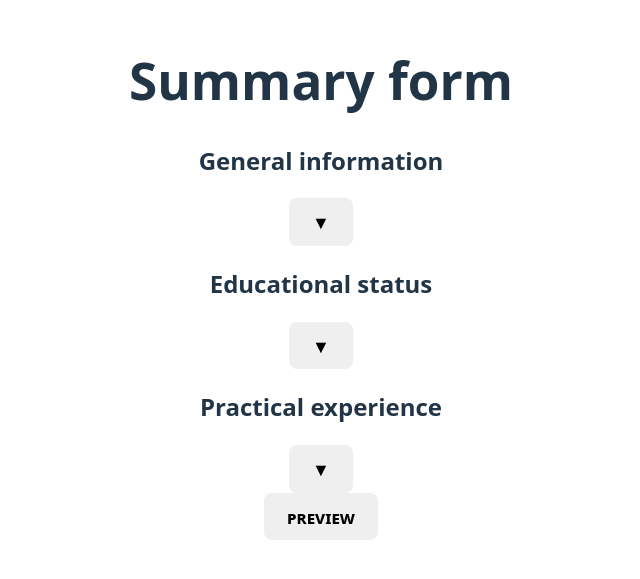
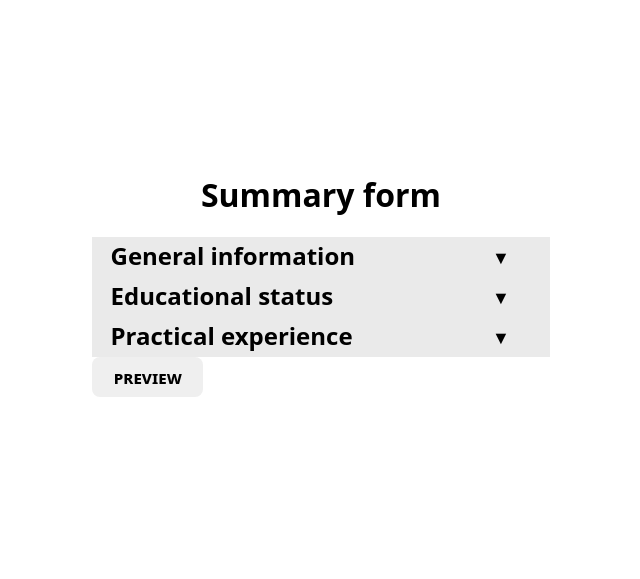
Before and after one commit to petrushya/sample-cv, a React (Vite) app: page / in a window 1280 px wide. Shown: the part 121-700 px from the top of the page, without its empty margins (319-959 px from the left). Built offline with nearby package versions, Linux system fonts and the light colour scheme.

Commit message:
changed App.css & index.css

```diff
--- a/src/App.css
+++ b/src/App.css
@@ -1,76 +1,48 @@
 #root {
-  max-width: 1280px;
+  max-width: 70ch;
   margin: 0 auto;
-  padding: 2rem;
+  padding: 2rem 0;
   text-align: center;
+  --gray-color: color-mix(in oklch, graytext 16%, field);
+  --light-gray-color: color-mix(in oklch, graytext 8%, field);
+  --dark-gray-color: color-mix(in oklch, graytext 48%, field);
 }
 
-.logo {
-  height: 6em;
-  padding: 1.5em;
-  will-change: filter;
-  transition: filter 300ms;
-}
-.logo:hover {
-  filter: drop-shadow(0 0 2em #646cffaa);
-}
-.logo.react:hover {
-  filter: drop-shadow(0 0 2em #61dafbaa);
+section {
+  min-width: 50ch;
 }
 
-@keyframes logo-spin {
-  from {
-    transform: rotate(0deg);
-  }
-  to {
-    transform: rotate(360deg);
-  }
+.all-bdr {
+  border: medium solid var(--gray-color);
+  border-radius: 0.5rem;
 }
 
-@media (prefers-reduced-motion: no-preference) {
-  a:nth-of-type(2) .logo {
-    animation: logo-spin infinite 20s linear;
-  }
+h1,
+h2,
+h3 {
+  margin: 0;
+  line-height: 1.1;
 }
 
-.card {
-  padding: 2em;
+h1 {
+  margin: 0.5em 0 0.75em;
 }
 
-.read-the-docs {
-  color: #888;
+form {
+  padding: 2ch;
 }
 
-/* added styles */
-
-form {
-  padding: 1lh 3ch;
-  max-width: 60ch;
-  & h2 {
-    margin: 0 0 0.5lh 0;
-  }
-  & h4 {
-    margin: 0.25lh 0 0 0;
-    text-decoration: underline;
-  }
-}
-
-.hr {
-  border: medium solid buttonface;
-}
-
-hr {
-  width: 100%;
-  border-color: color-mix(in oklch, graytext 16%, field);
+form + div {
+  border-top: thin solid var(--dark-gray-color);
 }
 
 label {
-  margin-bottom: 0.35lh;
+  margin-bottom: 0.5rem;
 }
 
 input {
   margin: 0 1ch;
-  font-size: 1em;
+  font-size: 1rem;
 }
 
 input:required:invalid + span::before,
@@ -90,63 +62,107 @@ input:required:valid + span::before {
   color: color-mix(in oklch, mark 64%, linktext);
 }
 
-.top-margin {
-  margin-top: 0.35lh;
+.fnt-lsz {
+  font-size: 1.125em;
 }
 
-.element-flex {
-  display: flex;
-  align-items: flex-end;
-  justify-content: center;
+.mrn-t {
+  margin-top: 0.35em;
 }
 
-.element-center {
-  align-items: center;
+.mrn-bt {
+  margin-bottom: 1rem;
 }
 
-.elem-block {
+.pdn-bl {
+  padding-top: 1rem;
+  padding-bottom: 1rem;
+}
+
+.pdn-ln {
+  padding-left: 2ch;
+  padding-right: 2ch;
+}
+
+.e-flx {
+  display: flex;
+  align-items: center;
+  column-gap: 1ch;
+}
+
+.aln-d {
+  align-items: flex-end;
+}
+
+.aln-t {
+  align-items: flex-start;
+}
+
+.dir-cl {
+  flex-direction: column;
+}
+
+.mrn-lt-n {
+  margin-left: 0;
+}
+
+.jst-bw {
+  justify-content: space-between;
+}
+
+.jst-ar {
+  justify-content: space-around;
+}
+
+.slf-c {
+  align-self: center;
+}
+
+.txt-lt {
+  text-align: left;
+}
+
+.txt-rt {
+  text-align: right;
+}
+
+.blk {
   display: block;
 }
 
-.elem-start {
-  align-items: start;
+.dw-100 {
+  width: 100%;
 }
 
-.dir-column {
-  flex-direction: column;
+.bg-gray {
+  background-color: var(--gray-color);
 }
 
-.just-around {
-  width: 100%;
-  justify-content: space-around;
+.bg-lgray {
+  background-color: var(--light-gray-color);
 }
 
-.self-center {
-  align-self: center;
+.bg-trs {
+  background-color: transparent;
 }
 
-.self-start {
-  align-self: flex-start;
-  margin-left: 0;
+.bdr-bt {
+  border-bottom: medium solid var(--dark-gray-color);
 }
 
-dl {
-  text-align: left;
+.bdr-t {
+  border-top: thin solid var(--dark-gray-color);
 }
 
-dl dt {
-  padding-top: 0.5lh;
-  border-top: medium solid buttonface;
+table {
+  border: unset;
+  line-height: 1.125;
+  & th {
+    text-align: right;
+    font-weight: lighter;
+    padding-right: 0.25ch;
+  }
+  & td {
+    text-align: left;
+  }
 }
-
-dt h3 {
-  margin-top: 1lh;
-}
-
-dd {
-  margin-bottom: 1lh;
-}
-
-.max-width-80 {
-  max-width: 80ch;
-}
--- a/src/index.css
+++ b/src/index.css
@@ -4,7 +4,7 @@
   font-weight: 400;
 
   color-scheme: light dark;
-  color: rgba(255, 255, 255, 0.87);
+  color: fieldtext;
   background-color: field;
 
   font-synthesis: none;
@@ -13,37 +13,24 @@
   -moz-osx-font-smoothing: grayscale;
 }
 
-a {
-  font-weight: 500;
-  color: linktext;
-  text-decoration: inherit;
-}
-a:hover {
-  color: highlight;
-}
-
 body {
   margin: 0;
   display: flex;
-  gap: 2vh;
+  gap: 1lh;
   place-items: center;
-  min-width: 320px;
+  min-width: 50ch;
   min-height: 100vh;
-}
-
-h1 {
-  font-size: 3.2em;
-  line-height: 1.1;
 }
 
 button {
   border-radius: 8px;
   border: 1px solid transparent;
-  padding: 0.6em 1.2em;
+  padding: 0.625rem 2ch;
   font-size: 1.125em;
   font-weight: bold;
   font-family: inherit;
   font-variant: all-small-caps;
+  line-height: 1;
   background-color: buttonface;
   cursor: pointer;
   transition: border-color 0.25s;
@@ -55,9 +42,3 @@ button:focus,
 button:focus-visible {
   outline: 4px auto -webkit-focus-ring-color;
 }
-
-@media (prefers-color-scheme: light) {
-  :root {
-    color: #213547;
-  }
-}
```
